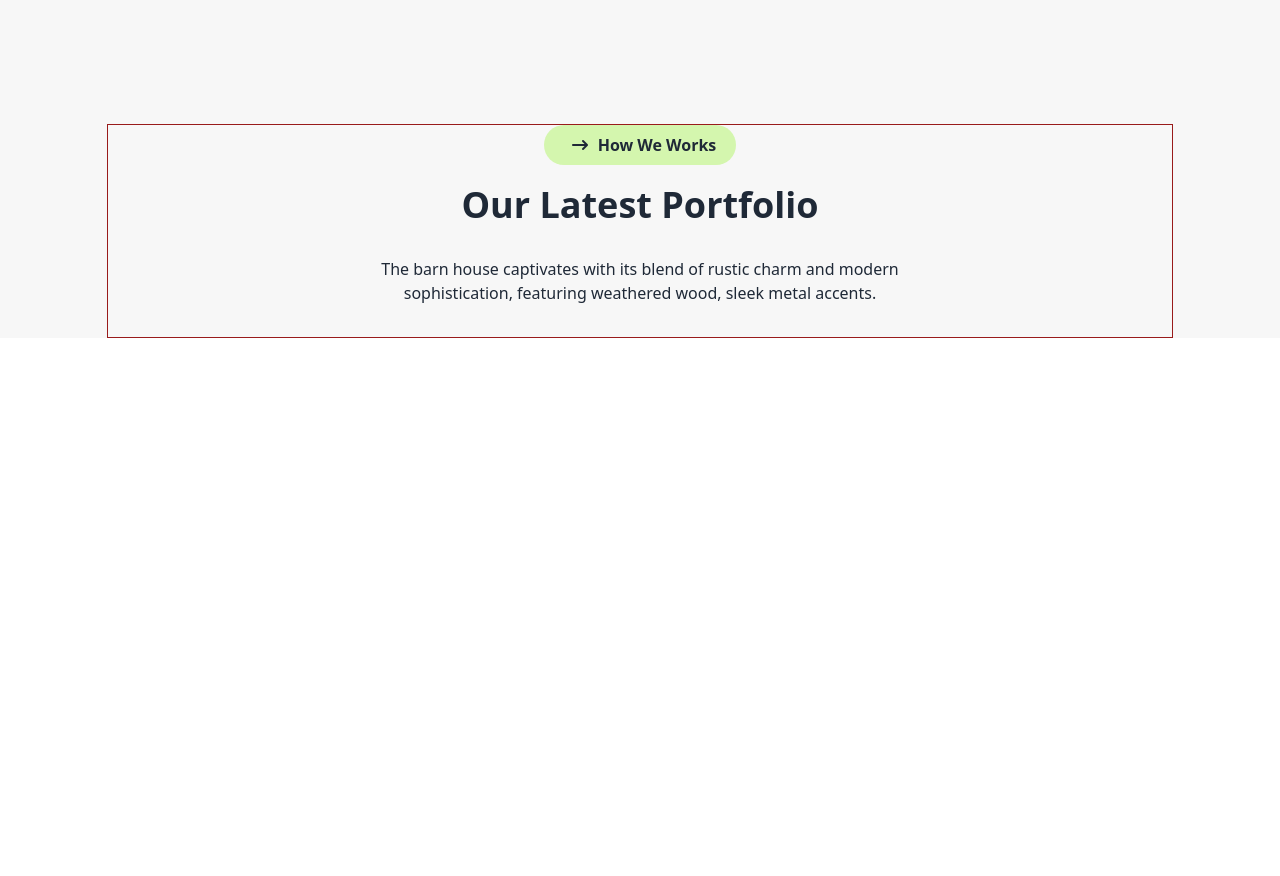
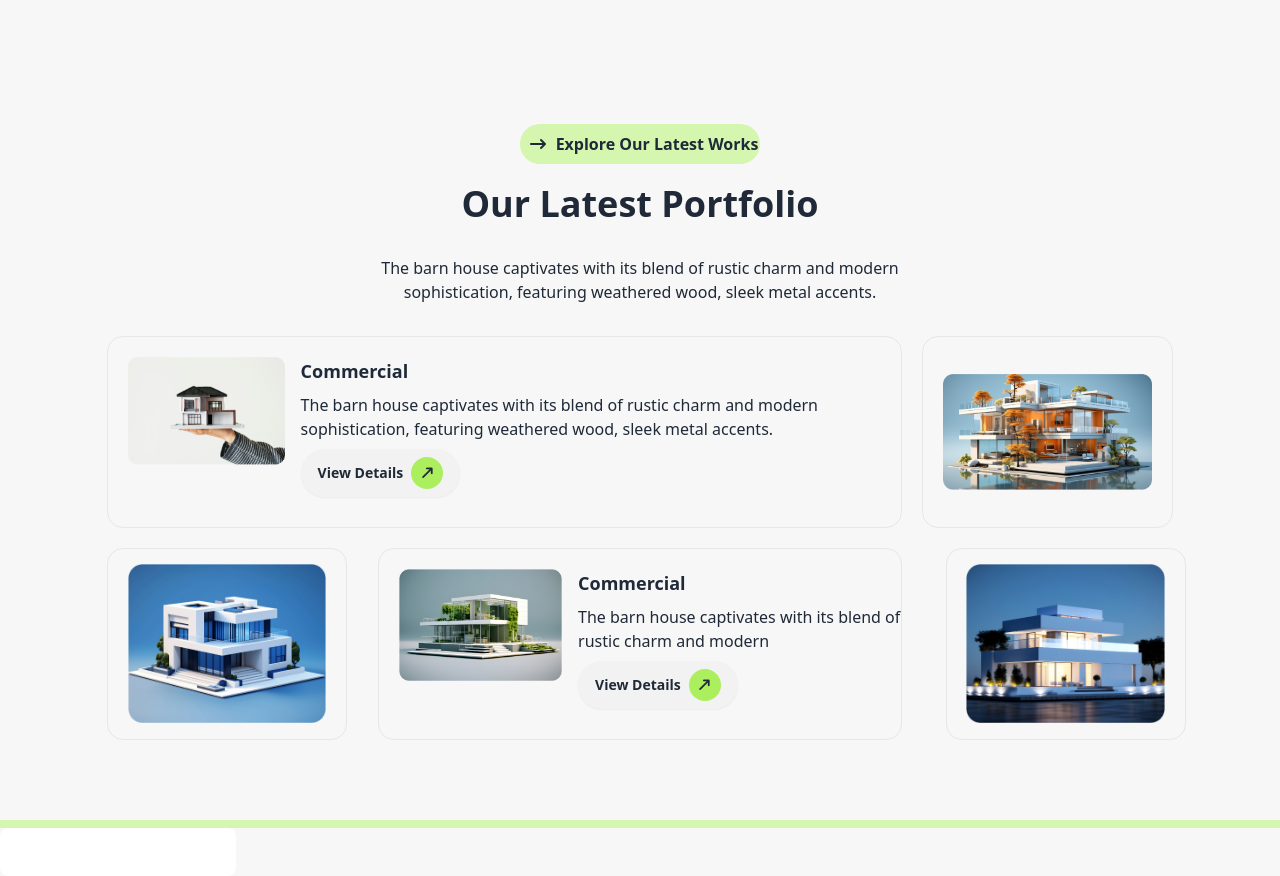
Before and after one commit to Md-Siyam94/Assignment-03, a plain HTML site: page index.html in a window 1280 px wide. Shown: the part 1940-2816 px from the top of the page. Before the commit the page ends 2278 px from the top, so only its background shows below. Drawn offline with nearby package versions, Linux system fonts and the light colour scheme.

Commit message:
Half work Done

```diff
--- a/index.html
+++ b/index.html
@@ -188,21 +188,69 @@ crossorigin="anonymous" referrerpolicy="no-referrer" />
         </div>
       </section>
 
-      <section class="bg-ligthwhite">
-        <div class="sm:w-5/6 mx-auto mt-20 border border-red-800">
+      <section class="bg-ligthwhite w-full ">
+        <div class="sm:w-5/6 mx-auto mt-20 mb-20">
           <div class="text-center">
-            <div class="flex items-center gap-0.5 bg-accent h-10 w-48 rounded-3xl justify-center mx-auto ">
+            <div class="flex items-center gap-0.5 bg-accent h-10 w-60 rounded-3xl justify-center mx-auto ">
               <div class="size-8 flex items-center  justify-center  ">
                 <i class="fa-solid fa-arrow-up-long rotate-90"></i>
               </div>
-              <span class="font-bold">How We Works</span>
+              <span class="font-bold">Explore Our Latest Works</span>
             </div>
             <h1 class="text-4xl font-bold my-5">Our Latest Portfolio</h1>
             <p class="sm:w-7/12 w-[96%] mx-auto my-8">The barn house captivates with its blend of rustic charm and modern sophistication, featuring weathered wood, sleek metal accents.</p>
           </div>
 
-          <div></div>
+          <div class="w-11/12 mx-auto sm:w-full">
+            <div class="grid grid-cols-1 sm:grid-cols-4 gap-5">
+              <div class="sm:h-48 h-auto flex flex-col sm:flex-row  sm:col-span-3 col-span-1 gap-4 border pt-5 pl-5 rounded-2xl  ">
+                <div class="">
+                  <img class="w-11/12 sm:w-auto" src="B10-Assignment-03-main/assets/img1.png" alt="">
+                </div>
+                <div class="  ">
+                  <h4 class="text-lg font-bold">Commercial</h4>
+                  <p class="11/12 my-2">The barn house captivates with its blend of rustic charm and modern sophistication, featuring weathered wood, sleek metal accents.</p>
+                  <button class=" btn font-bold rounded-3xl flex items-center gap-2 mb-16">
+                    <span>View Details</span>
+                    <div class="size-8 flex items-center justify-center bg-lightgreen rounded-full">
+                      <i class="fa-solid fa-arrow-up-long rotate-45"></i>
+                    </div>
+                </button>
+                </div>
+
+              </div>
+              <div class="sm:h-48 h-56 flex items-center border  pl-5 pr-5 rounded-2xl">
+                <img class="" src="B10-Assignment-03-main/assets/img2.png" alt="">
+              </div>
+              <div class="sm:h-48 h-56 sm:w-60 w-full border flex items-center justify-center py-4 sm:py-0 rounded-2xl">
+                <img class="sm:size-10/12 size-11/12" src="B10-Assignment-03-main/assets/img3.png" alt="">
+              </div>
+              <div class=" sm:h-48 h-auto   sm:col-span-2 flex flex-col sm:flex-row pt-5 pl-5 gap-4 rounded-2xl border ">
+                <div>
+                  <img class="w-11/12 sm:w-auto" src="B10-Assignment-03-main/assets/img4.png" alt="">
+                </div>
+                <div class="">
+                  <h4 class="text-lg font-bold">Commercial</h4>
+                  <p class="my-2">The barn house captivates with its blend of rustic charm and modern</p>
+                  <button class=" btn font-bold rounded-3xl flex items-center gap-2 mb-16">
+                    <span>View Details</span>
+                    <div class="size-8 flex items-center justify-center bg-lightgreen rounded-full">
+                      <i class="fa-solid fa-arrow-up-long rotate-45"></i>
+                    </div>
+                </div>
+              </div>
+              <div class="sm:h-48 h-56 sm:w-60 w-full border flex  items-center justify-center sm:ml-6 py-4 sm:py-0 rounded-2xl">
+                <img class="sm:size-10/12 size-11/12" src="B10-Assignment-03-main/assets/img5.png" alt="">
+              </div>
+            </div>
+          </div>
         </div>
+      </section>
+
+      <div class="h-2 bg-accent"></div>
+
+      <section>
+        <input class="textarea" type="textarea" >
       </section>
     </main>
 </body>
```
